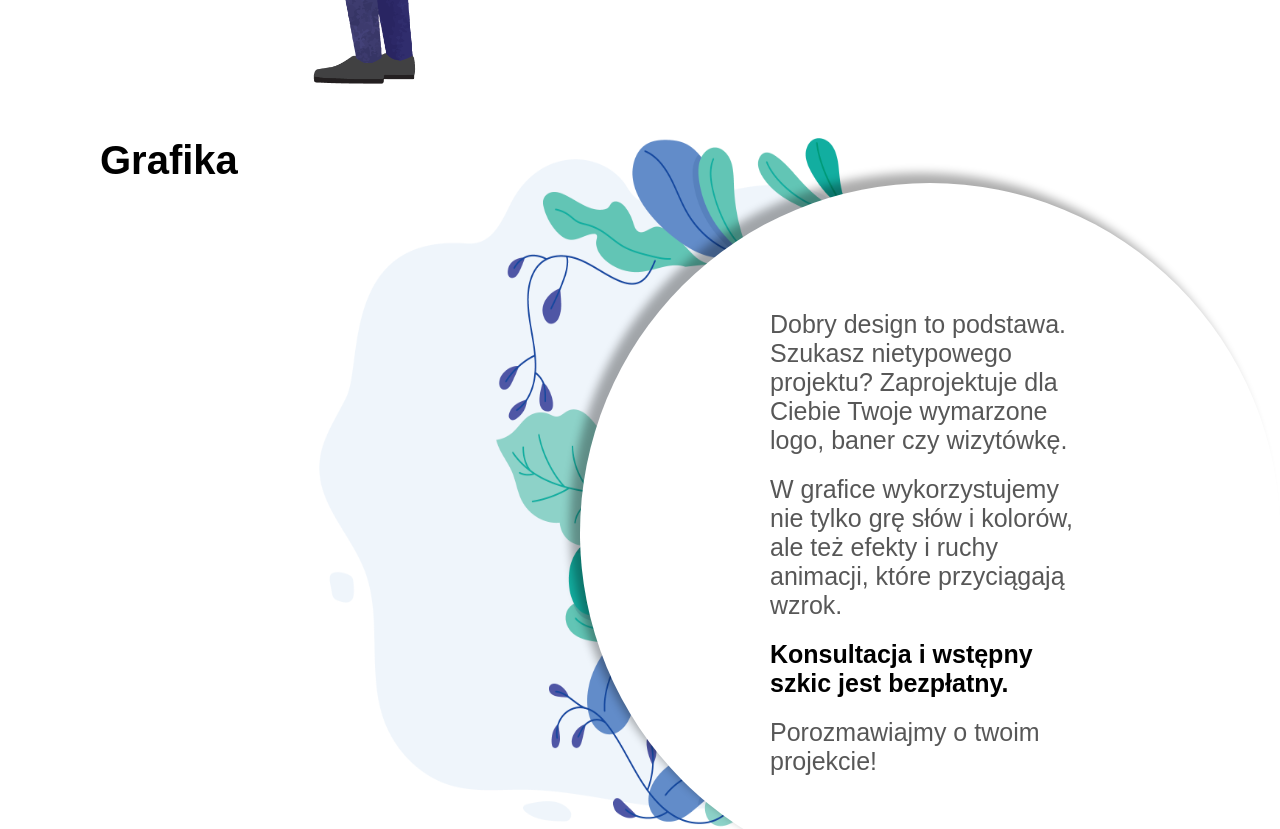
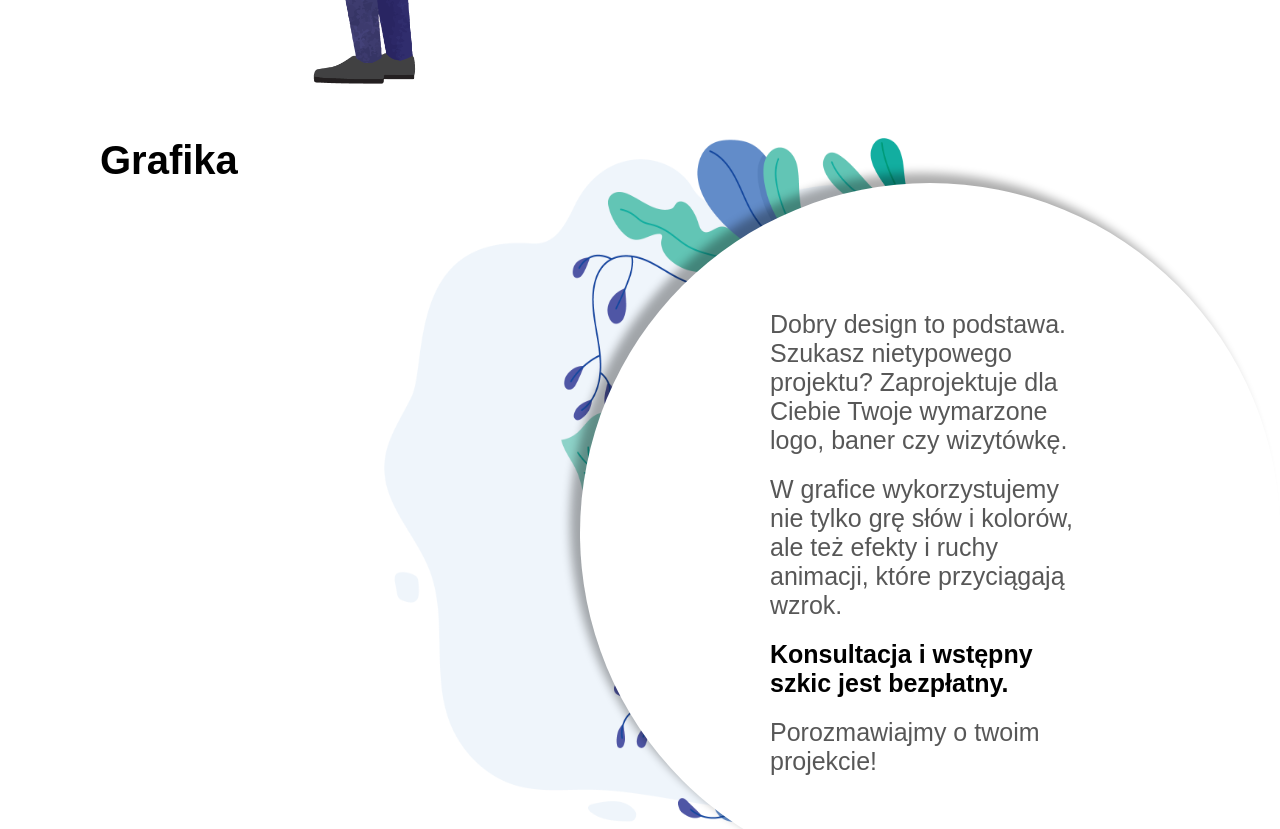
Before and after one commit to piotrpoczwardowski/Croastudio-page, a Gatsby site: page / in a window 1280 px wide. Shown: the part 2000-2829 px from the top of the page. Built offline with nearby package versions, Linux system fonts and the light colour scheme; Gatsby itself is replaced by a stand-in of ours; a web font is replaced by a local one.

Commit message:
change background position grpahic

```diff
--- a/src/styles/index.scss
+++ b/src/styles/index.scss
@@ -244,7 +244,7 @@ p {
 .graphic {
   background-image: url(../images/flowers.png);
   background-size: 700px 700px;
-  background-position-x: 55%;
+  background-position-x: 30vw;
   background-repeat: no-repeat;
   height: 700px;
   margin-top: 50px;
```
Also changed, not shown: src/styles/index.css, src/styles/index.min.css.
